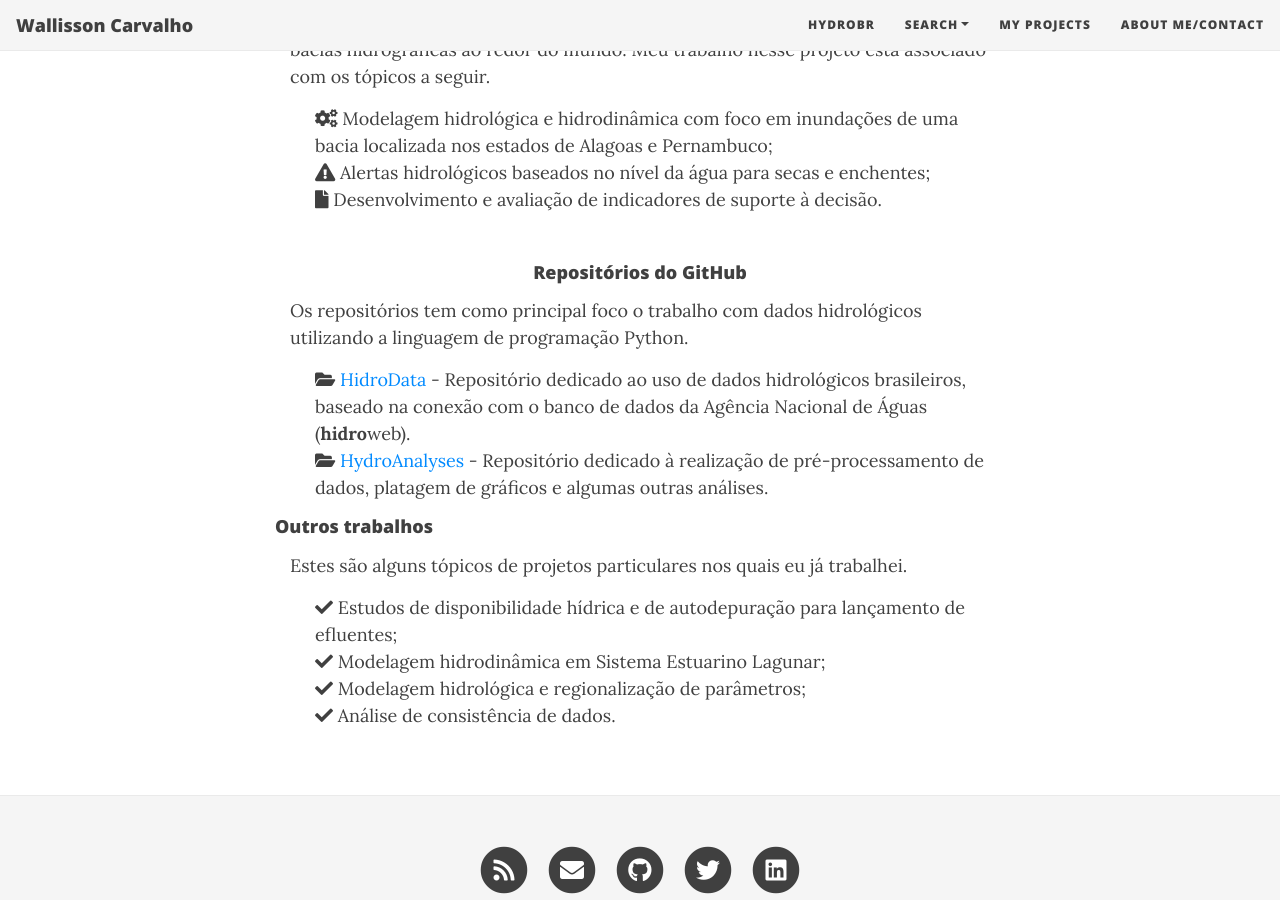
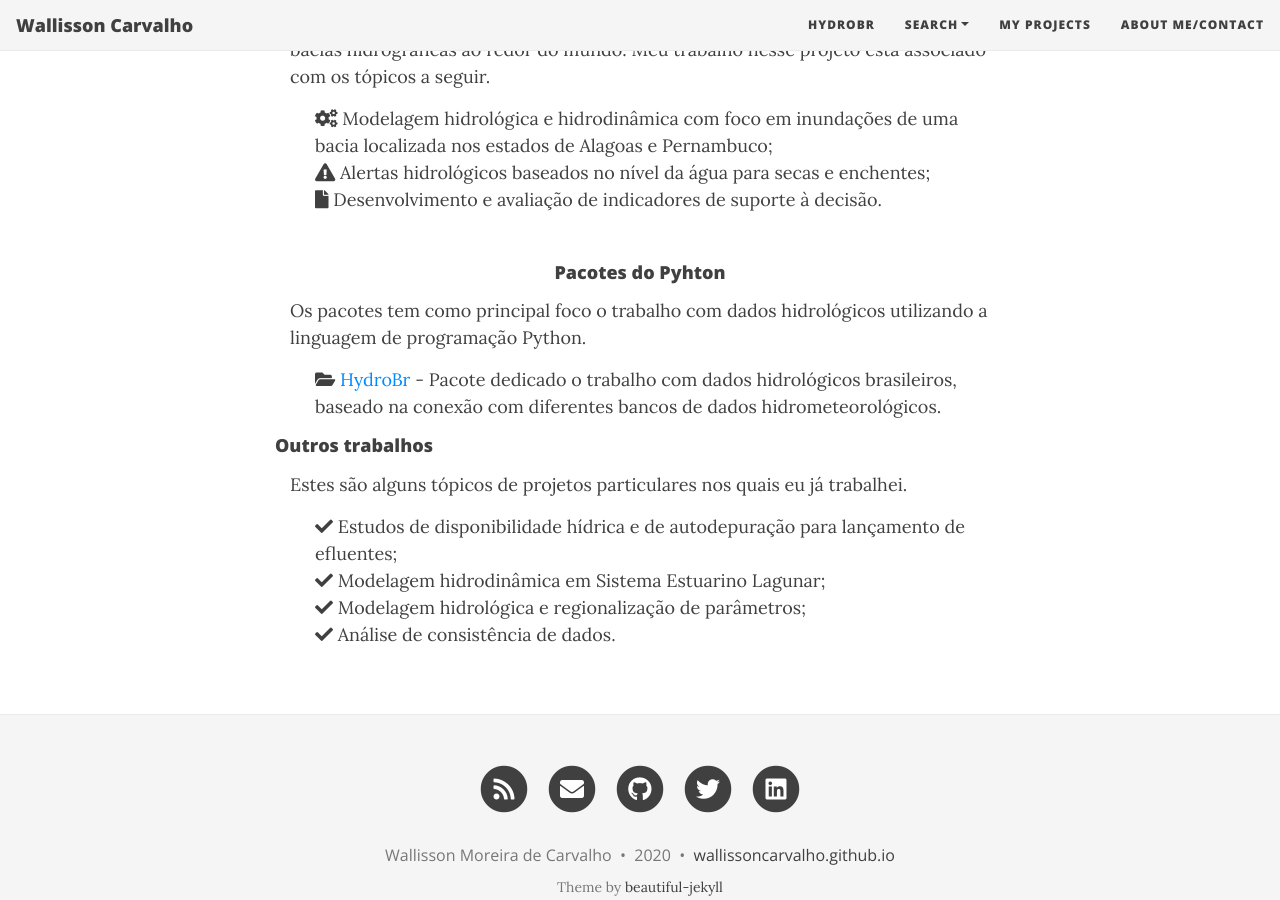
Before and after one commit to wallissoncarvalho/wallissoncarvalho.github.io, a Jekyll site: the page built from projetos.md, in a window 1280 px wide and 900 px high, scrolled down 1248 px. Built offline with Jekyll 4.4.1, drawn with Linux system fonts in a browser that asks for light colours; nearby versions of some CDN libraries.

```diff
--- a/projetos.md
+++ b/projetos.md
@@ -49,15 +49,14 @@ Meu trabalho nesse projeto está associado com os tópicos a seguir.</p>
 </ul>
 
 <div style="text-align: center;margin-bottom: 10px;margin-top: 50px">
-<h4>Repositórios do GitHub
+<h4>Pacotes do Pyhton
 </h4>
 </div>
-<p style="margin:15px">Os repositórios tem como principal foco o trabalho com dados hidrológicos utilizando a linguagem de programação Python.</p>
+<p style="margin:15px">Os pacotes tem como principal foco o trabalho com dados hidrológicos utilizando a linguagem de programação Python.</p>
 <ul style="list-style: none;">
-<li><i class="fa fa-folder-open" aria-hidden="true"></i> <a href="https://github.com/wallissoncarvalho/HidroData" target="_blank">HidroData</a> -
-Repositório dedicado ao uso de dados hidrológicos brasileiros, baseado na conexão com o banco de dados da Agência Nacional de Águas (<b>hidro</b>web).</li>
-<li><i class="fa fa-folder-open" aria-hidden="true"></i> <a href="https://github.com/wallissoncarvalho/HydroAnalyses" target="_blank">HydroAnalyses</a> -
-Repositório dedicado à realização de pré-processamento de dados, platagem de gráficos e algumas outras análises.</li>
+<li><i class="fa fa-folder-open" aria-hidden="true"></i> <a href="/HydroBr" target="_blank">HydroBr</a> -
+Pacote dedicado o trabalho com dados hidrológicos brasileiros, baseado na conexão com diferentes bancos de dados hidrometeorológicos.</li>
+
 </ul>
 
 #### Outros trabalhos
```
Also changed, not shown: projects.md (+3 -5 lines).
